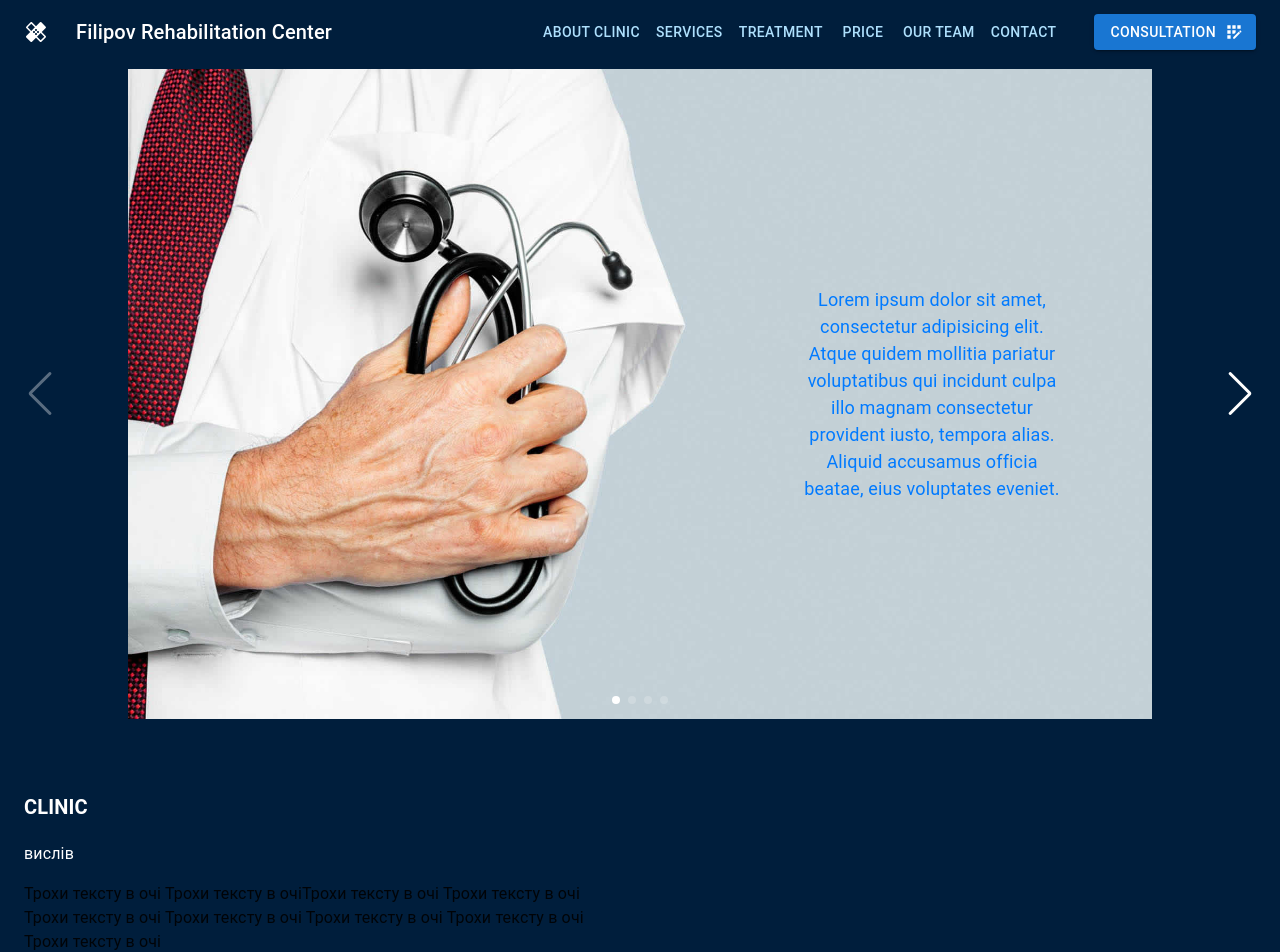
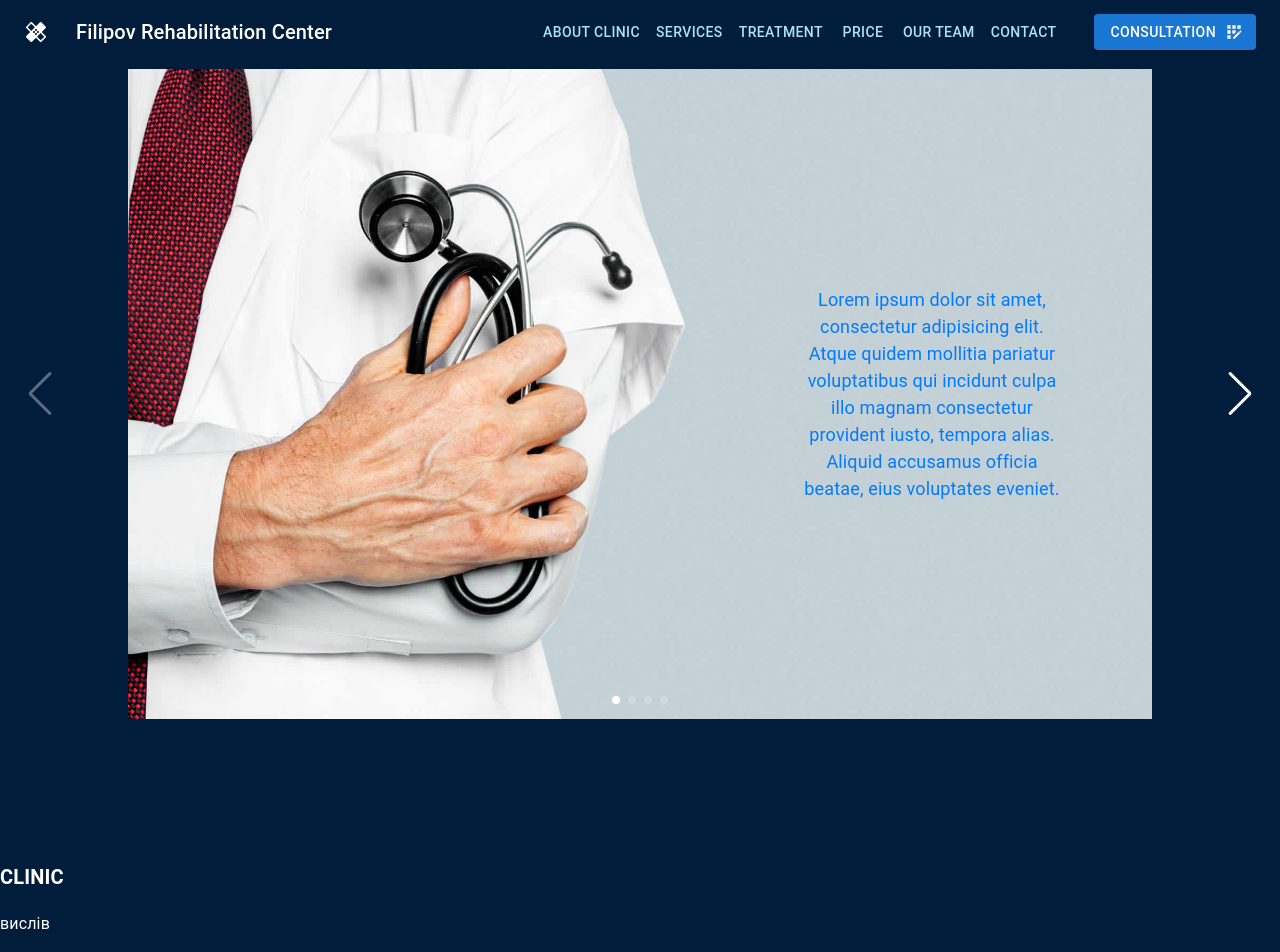
Before and after one commit to filipovandrij/rehabilitation, a React (Create React App) app: page / in a window 1280 px wide. Shown: the top 952 px of the page. Built offline with nearby package versions, Linux system fonts and the light colour scheme.

Commit message:
add contant to main

```diff
--- a/src/container/Main/Main.scss
+++ b/src/container/Main/Main.scss
@@ -3,18 +3,15 @@ main {
     background-color: #001e3c;
 
     .section_about_clinic {
-        padding-top: 10px;
+        padding-top: 80px;
         display: flex;
         justify-content: flex-end;
         align-items: center;
         .container_about {
+            color: white;
             display: block;
             h3 {
                 font-size: 20px;
-                color: white;
-            }
-            p {
-                color: white;
             }
         }
         .about_video {
@@ -24,7 +21,7 @@ main {
             height: 100%;
             width: 60%;
             .content_video {
-                border-radius: 10px;
+                border-bottom-left-radius: 80px 80px;
             }
         }
     }
--- a/src/container/Main/Main.tsx
+++ b/src/container/Main/Main.tsx
@@ -4,21 +4,23 @@ import Slider from '../../components/Slider/Slider'
 import './Main.scss'
 
 type Props = {}
+
 const Main = (props: Props) => {
     return (
         <StyledEngineProvider injectFirst>
             <main>
                 <Slider></Slider>
-                <Container maxWidth="xl">
+
                 <section className="section_about_clinic">
                     <div className="container_about">
                         <h3 className="first">CLINIC</h3>
                         <p>вислів</p>
                         <article>
-                                Трохи тексту в очі Трохи тексту в очіТрохи
-                                тексту в очі Трохи тексту в очі Трохи тексту в
-                                очі Трохи тексту в очі Трохи тексту в очі Трохи
-                                тексту в очі Трохи тексту в очі{' '}
+                            ARTICLE Lorem ipsum dolor, sit amet consectetur
+                            adipisicing elit. Est illum deleniti qui nisi, vel
+                            ea dolore minus assumenda. Odit perferendis
+                            consectetur itaque repellendus rem corrupti laborum
+                            exercitationem provident. Sunt, dolor.
                         </article>
                         <p>Мета - яка мета</p>
                         <Button variant="contained">
@@ -26,14 +28,14 @@ const Main = (props: Props) => {
                         </Button>
                     </div>
                     <div className="about_video">
-                            {' '}
                         <ReactPlayer
                             className="content_video"
                             url="https://www.youtube.com/embed/4Sxybl1VaRY"
                             title="YouTube video player"
-                            ></ReactPlayer>{' '}
+                        ></ReactPlayer>
                     </div>
                 </section>
+                <Container maxWidth="xl">
                     <section className="section_about_services"></section>
                     <section className="section_about_treatment"></section>
                 </Container>
```
Lines whose indentation alone changed are shown as unchanged.
